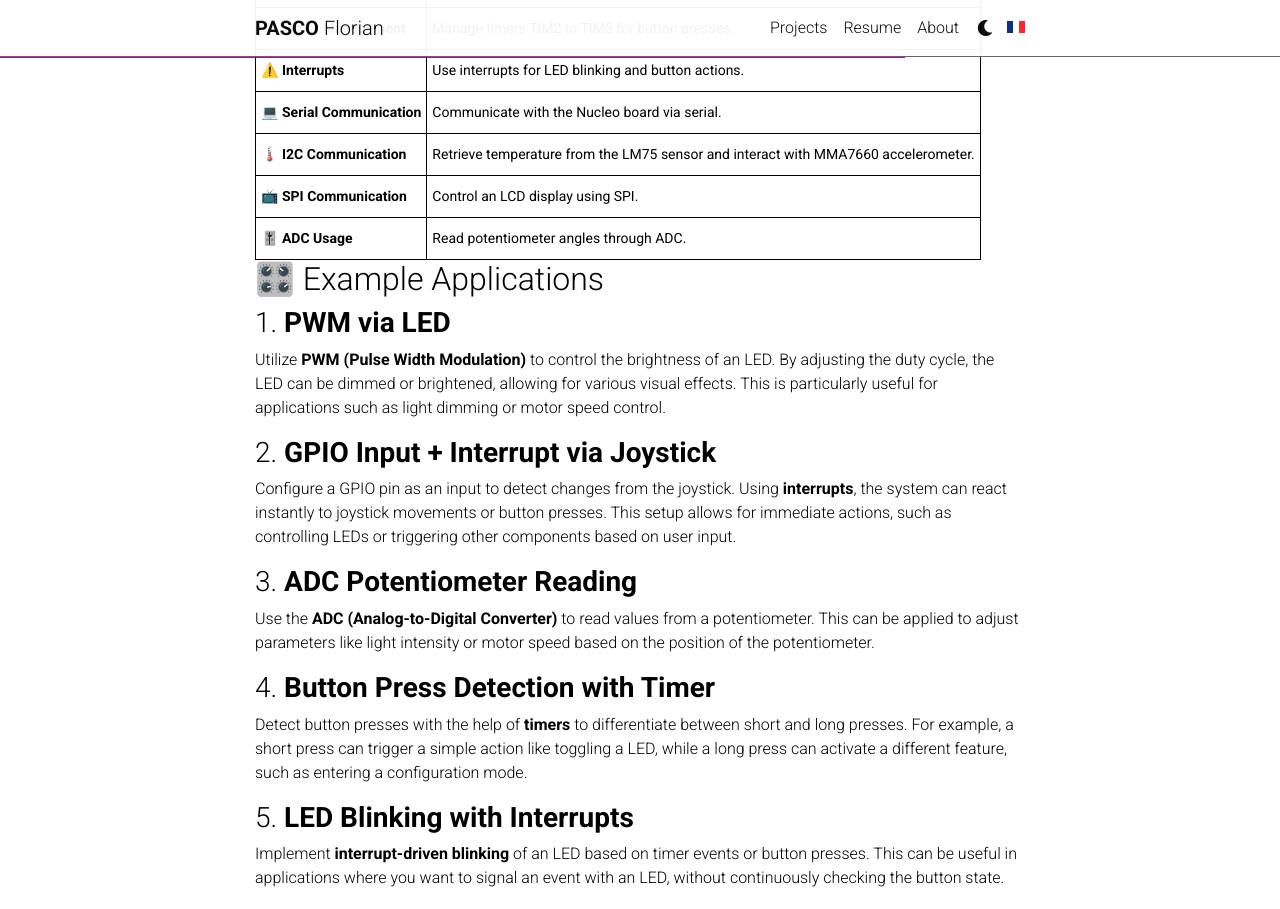
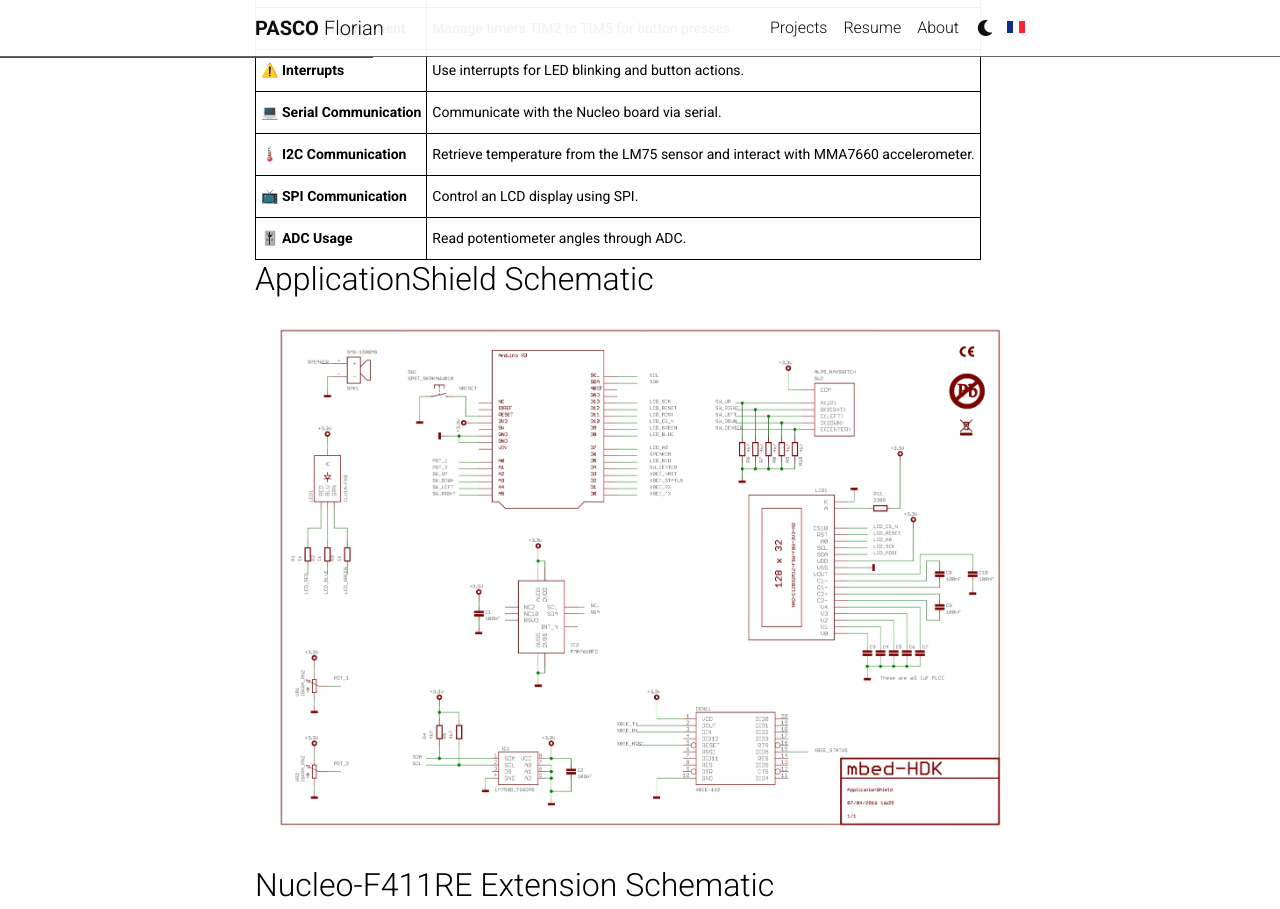
Before and after one commit to mathisdemo/mathisdemo.github.io, a Jekyll site: the page built from _projects/NucleoF411RE-ApplicationShield.md, in a window 1280 px wide and 1400 px high, scrolled down 629 px. Shown: the top 909 px of the window. Built offline with Jekyll 4.4.1, drawn with Linux system fonts in a browser that asks for light colours; comment, search, counter and statistics services are not loaded; a style sheet for code colours, icons or effects is not loaded; some of the changed text lies outside the part shown; grey boxes are pictures that could not be loaded.

Commit message:
Add Markdown files and images for repositories

```diff
--- a/_projects/NucleoF411RE-ApplicationShield.md
+++ b/_projects/NucleoF411RE-ApplicationShield.md
@@ -35,6 +35,14 @@ subcategory: Firmware Development
 | 📺 **SPI Communication**   | Control an LCD display using SPI.             |
 | 🎚️ **ADC Usage**         | Read potentiometer angles through ADC.        |
 
+## ApplicationShield Schematic
+
+{% include image.html path="assets/img/projects/NucleoF411RE-ApplicationShield/app_shield_sch.png" width="100%" %}
+
+## Nucleo-F411RE Extension Schematic
+
+{% include image.html path="assets/img/projects/NucleoF411RE-ApplicationShield/nucleof411re_ext_con.png" width="100%" %}
+
 ## 🎛️ Example Applications
 
 
@@ -51,7 +59,7 @@ Configure a GPIO pin as an input to detect changes from the joystick. Using **in
 ### 3. **ADC Potentiometer Reading**
 
 
-Use the **ADC (Analog-to-Digital Converter)** to read values from a potentiometer. This can be applied to adjust parameters like light intensity or motor speed based on the position of the potentiometer.
+Use the **ADC (Analog-to-Digital Converter)** to read values from a potentiometer. These values can then be used to control parameters such as the brightness of an LED through **PWM (Pulse-Width Modulation)**, allowing the LED intensity to vary according to the potentiometer’s position.
 
 ### 4. **Button Press Detection with Timer**
 
```
